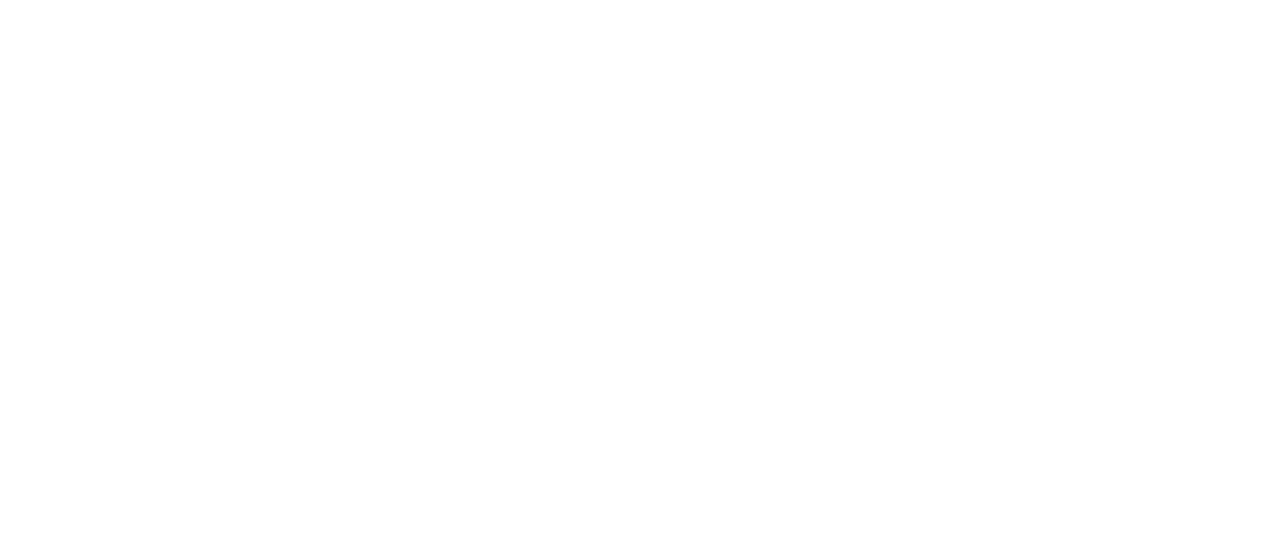
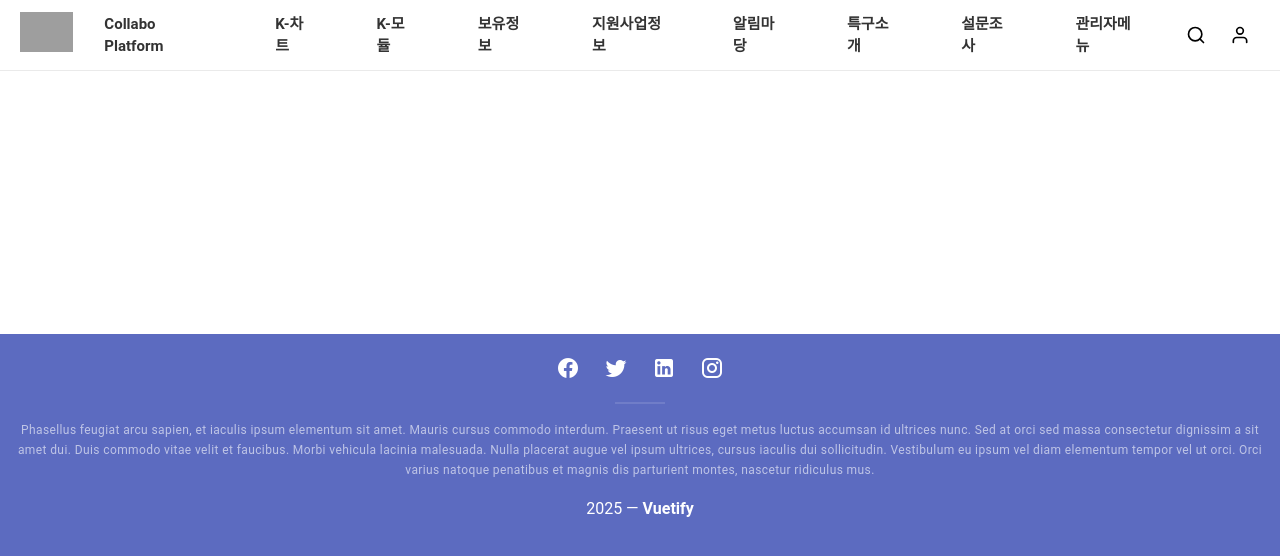
Before and after one commit to gminnimk/cop-frontend-ex, a Vue app: page / in a window 1280 px wide. Shown: the top 556 px of the page. Built offline with nearby package versions, Linux system fonts and the light colour scheme.

Commit message:
feat: default.vue

```diff
--- a/src/layouts/default.vue
+++ b/src/layouts/default.vue
@@ -1,9 +1,14 @@
+<script setup>
+import AppHeader from "@/components/AppHeader.vue";
+import AppFooter from "@/components/AppFooter.vue";
+</script>
+
 <template>
-  <v-main>
-    <router-view />
-  </v-main>
+  <v-app>
+    <AppHeader/>
+    <v-main>
+      <router-view/>
+    </v-main>
+    <AppFooter/>
+  </v-app>
 </template>
-
-<script setup>
-  //
-</script>
```
